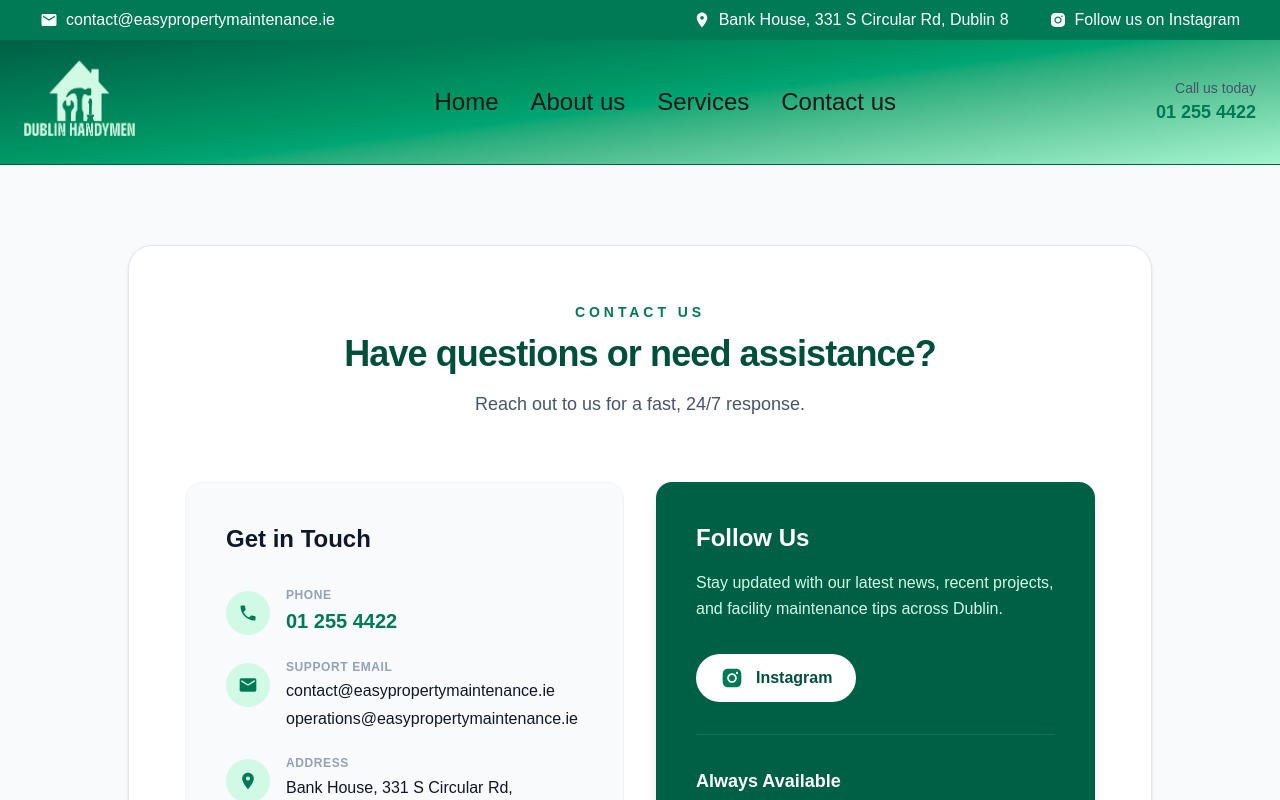
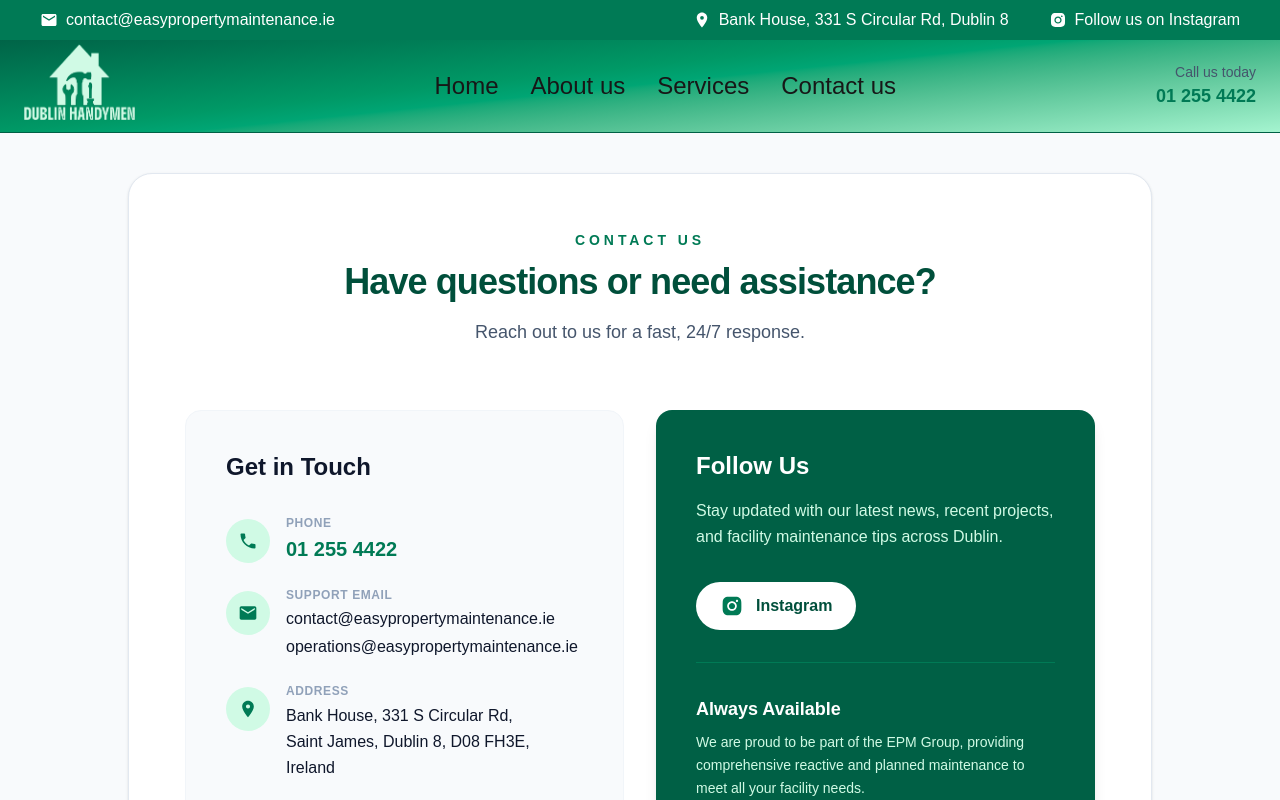
Before and after one commit to divear/epm-group-handymen, a Next.js app: page /contact in a window 1280 px wide. Shown: the top 800 px of the page. Built offline with nearby package versions, Linux system fonts and the light colour scheme.

Commit message:
fix padding etc

```diff
--- a/app/contact/page.tsx
+++ b/app/contact/page.tsx
@@ -3,7 +3,7 @@ import { AiFillInstagram } from "react-icons/ai";
 
 export default function Contact() {
   return (
-    <div className="min-h-screen bg-slate-50 text-slate-900 py-20 px-6">
+    <div className=" bg-slate-50 text-slate-900 py-10 px-6">
       <div className="mx-auto max-w-5xl bg-white p-10 md:p-14 rounded-3xl shadow-sm border border-slate-200">
         <div className="text-center mb-16">
           <p className="text-sm font-semibold uppercase tracking-[0.28em] text-emerald-700">
--- a/components/Header.tsx
+++ b/components/Header.tsx
@@ -30,7 +30,7 @@ export default function Header() {
           </a>
         </div>
       </div>
-      <div className="flex items-center justify-between px-6 py-5 mx-auto max-w-7xl">
+      <div className="flex items-center justify-between px-6 py-1 mx-auto max-w-7xl">
         <a href="/">
           <Image
             src="/handymen-light-logo.png"
```
Also changed, not shown: 2 other files (tests, documents, lock files or other folders).
